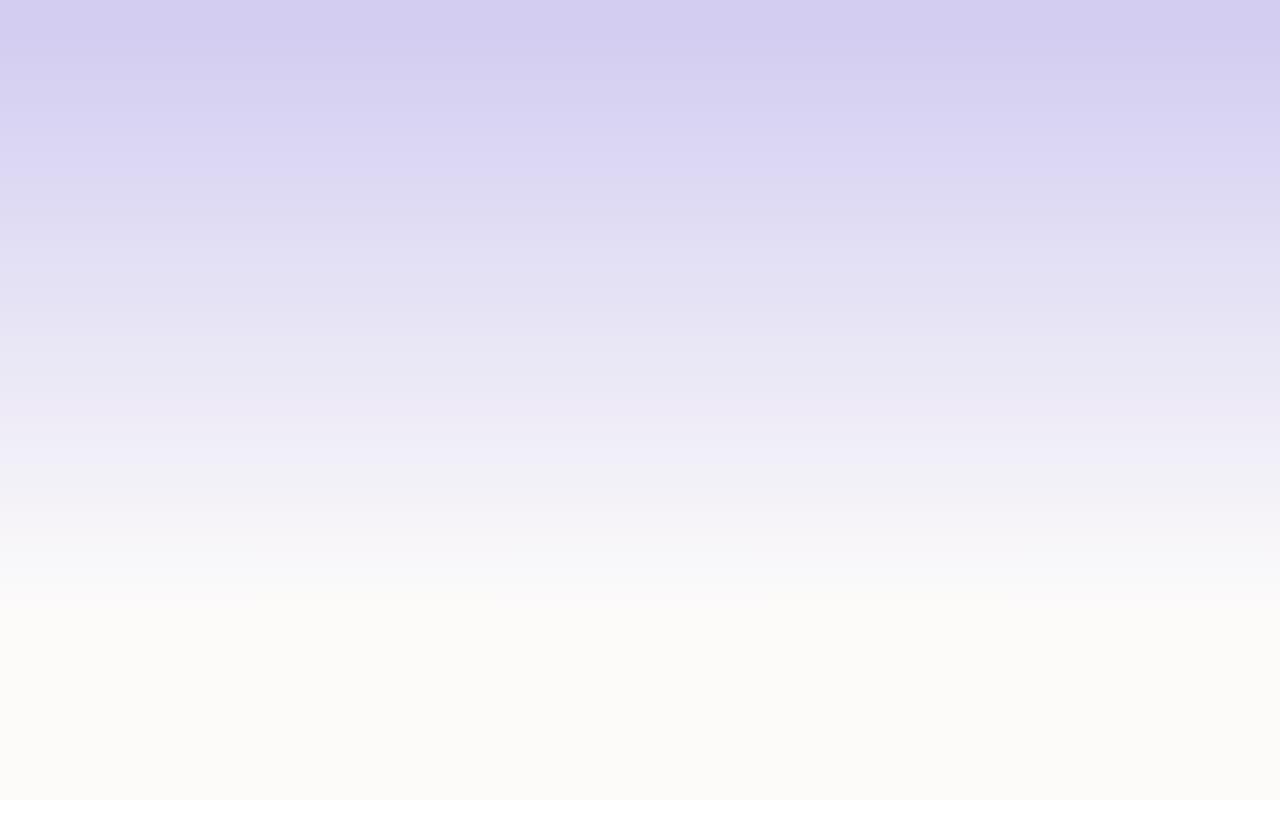
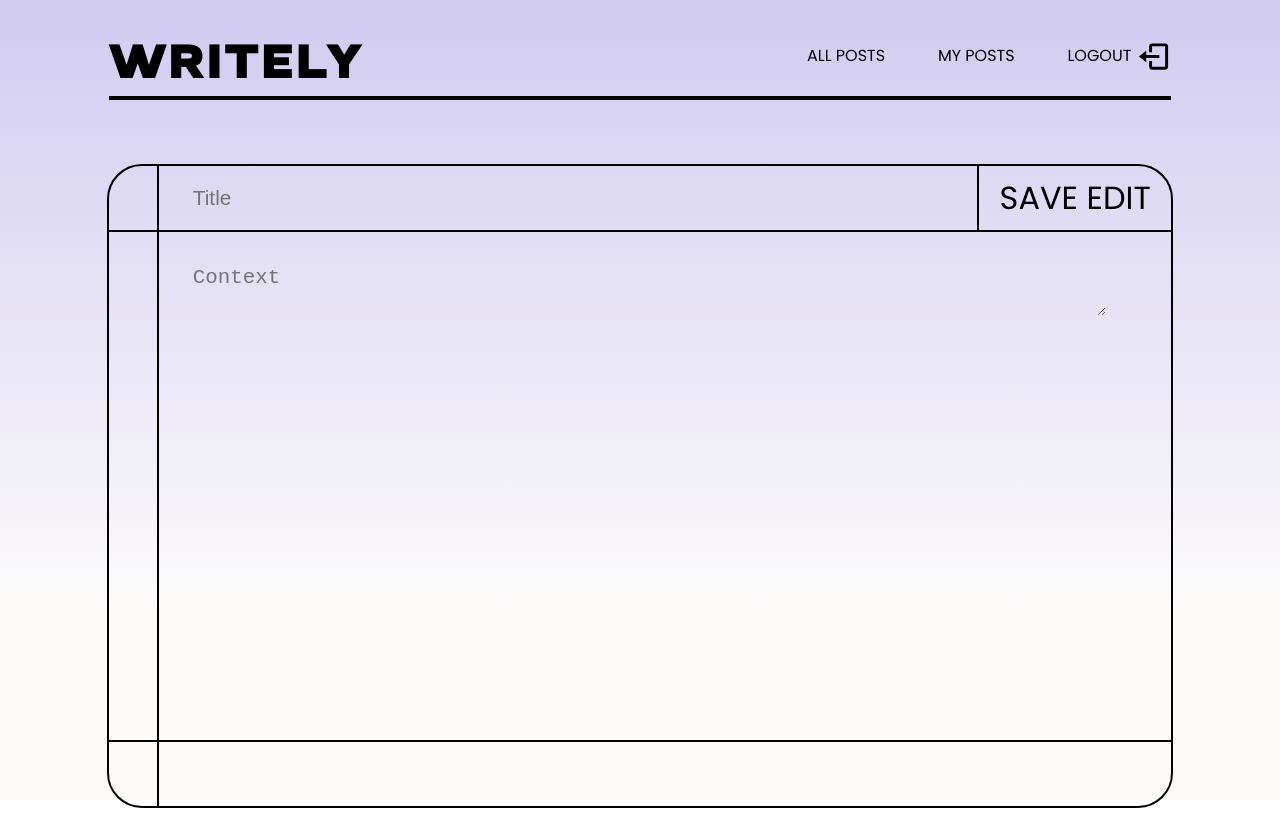
Before and after one commit to Writely-blog/front_end, a React (Vite) app: page /editPost/1 in a window 1280 px wide. Before the commit this address had no page. Before the commit the page ends 800 px from the top, so only its background shows below. Built offline with nearby package versions, Linux system fonts and the light colour scheme; no server answers; sample sign-in values are in the browser's storage.

Commit message:
create and edit posts functionality

```diff
--- a/src/App.jsx
+++ b/src/App.jsx
@@ -5,6 +5,7 @@ import Register from './components/authPages/Register';
 import Login from './components/authPages/Login';
 import AllPosts from './components/allPosts/AllPosts';
 import MyPosts from './components/myPosts/MyPosts';
+import CreateOrEditPost from './components/createOrEditPost/CreateOrEditPost';
 import { isAuthenticated } from '../src/auth';
 
 function App() {
@@ -27,6 +28,22 @@ function App() {
               </ProtectedRoute>
             }
           />
+          <Route
+            path='/createPost'
+            element={
+              <ProtectedRoute>
+                <CreateOrEditPost create={true} />
+              </ProtectedRoute>
+            }
+          />
+          <Route
+            path='/editPost/:id'
+            element={
+              <ProtectedRoute>
+                <CreateOrEditPost create={false} />
+              </ProtectedRoute>
+            }
+          />
         </Routes>
       </BrowserRouter>
     </TheContextProvider>
--- a/src/components/authPages/Register.jsx
+++ b/src/components/authPages/Register.jsx
@@ -58,7 +58,7 @@ const Register = () => {
             <div className='form-inputs'>
               <div>
                 <input
-                  type='username'
+                  type='text'
                   id='username'
                   name='username'
                   placeholder='Username'
--- /dev/null
+++ b/src/components/createOrEditPost/CreateOrEditPost.css
@@ -0,0 +1,42 @@
+.create-edit-onepost-container {
+  height: 40rem;
+  margin-top: 3rem;
+}
+
+.create-edit-title-input {
+  width: 90%;
+  padding: 0 0 0 2rem;
+}
+
+.title-input {
+  border: none;
+  width: 100%;
+  outline: none;
+  height: 3rem;
+  font-size: 1.3rem;
+  background: transparent;
+}
+
+.create-edit-context-input {
+  width: 90%;
+  padding: 2rem;
+  height: 70%;
+}
+
+.context-input {
+  width: 100%;
+  border: none;
+  outline: none;
+  height: 3rem;
+  font-size: 1.3rem;
+  background: transparent;
+  white-space: break-spaces;
+}
+
+.create-edit-user-name {
+  border: none;
+}
+
+.create-edit-onepost-btns {
+  min-width: 12rem;
+}
--- /dev/null
+++ b/src/components/createOrEditPost/CreateOrEditPost.jsx
@@ -0,0 +1,165 @@
+import React, { useState, useEffect } from 'react';
+import { useNavigate, useParams } from 'react-router-dom';
+import { FiEdit } from 'react-icons/fi';
+import { MdDeleteForever } from 'react-icons/md';
+import { FcLike } from 'react-icons/fc';
+import NavBar from '../navBar/NavBar';
+import {
+  fetchGetUserName,
+  fetchCreatePost,
+  fetchOnePost,
+  fetchEditPost,
+} from '../../fetchFunctions';
+import './CreateOrEditPost.css';
+
+const CreateOrEditPost = ({ create }) => {
+  const navigate = useNavigate();
+  const { id: post_id } = useParams();
+
+  const [title, setTitle] = useState('');
+  const [context, setContext] = useState('');
+  const [errorMessage, setErrorMesssage] = useState('');
+  const [userName, setUserName] = useState('');
+
+  const getUserName = async (id) => {
+    await fetchGetUserName(id).then((userName) => setUserName(userName));
+  };
+
+  const getPostData = async (id) => {
+    await fetchOnePost(id).then((res) => {
+      const { title, context } = res?.data?.post[0];
+      setTitle(title);
+      setContext(context);
+    });
+  };
+
+  if (!create) {
+    useEffect(() => {
+      getPostData(post_id);
+    }, [post_id]);
+  }
+
+  const user_id = 2;
+
+  useEffect(() => {
+    getUserName(user_id);
+  }, [user_id]);
+
+  const handleCreatePost = async (title, context) => {
+    try {
+      const res = await fetchCreatePost({ title, context });
+      if (res.data.hasOwnProperty('post')) {
+        navigate('/myPosts');
+      } else {
+        setErrorMesssage(
+          res.response.data.msg ? res.response.data.msg : res.response.data
+        );
+      }
+    } catch (error) {
+      if (error.hasOwnProperty('response')) {
+        setErrorMesssage(
+          error.response.data.msg
+            ? error.response.data.msg
+            : error.response.data
+        );
+      }
+      setErrorMesssage(error.message);
+    }
+  };
+
+  const handleEditPost = async (post_id, title, context) => {
+    try {
+      const input_data = { title, context };
+      const res = await fetchEditPost(post_id, input_data);
+      if (res.data.hasOwnProperty('post')) {
+        navigate('/myPosts');
+      } else {
+        setErrorMesssage(
+          res.response.data.msg ? res.response.data.msg : res.response.data
+        );
+      }
+    } catch (error) {
+      if (error.hasOwnProperty('response')) {
+        setErrorMesssage(
+          error.response.data.msg
+            ? error.response.data.msg
+            : error.response.data
+        );
+      }
+      setErrorMesssage(error.message);
+    }
+  };
+
+  return (
+    <div className='main-container'>
+      <NavBar />
+      <div className='error-container'>
+        {errorMessage && <p>{errorMessage}</p>}
+      </div>
+      <div className='onepost-container create-edit-onepost-container'>
+        <div className='onepost-left-side'>
+          <div className='onepost-left-side-top'></div>
+          <div className='onepost-left-side-bottom'></div>
+        </div>
+        <div className='onepost-right-side'>
+          <div className='onepost-title-bar'>
+            <div className='onepost-title create-edit-title-input'>
+              <input
+                className='title-input'
+                type='text'
+                id='title'
+                maxLength={70}
+                name='title'
+                placeholder='Title'
+                onChange={(event) => setTitle(event.target.value)}
+                defaultValue={title ? title : null}
+                required
+              />
+            </div>
+            <div className='onepost-btns '>
+              {create ? (
+                <>
+                  <div className='onepost-left-btn create-edit-onepost-btns'>
+                    <p onClick={() => handleCreatePost(title, context)}>
+                      CREATE
+                    </p>
+                  </div>
+                </>
+              ) : (
+                <>
+                  <div className='onepost-right-btn create-edit-onepost-btns'>
+                    <p onClick={() => handleEditPost(post_id, title, context)}>
+                      SAVE EDIT
+                    </p>
+                  </div>
+                </>
+              )}
+            </div>
+          </div>
+          <div className='onepost-contex create-edit-context-input'>
+            <textarea
+              className='context-input'
+              type='text'
+              maxLength={2000}
+              id='context'
+              name='context'
+              placeholder='Context'
+              onChange={(event) => setContext(event.target.value)}
+              defaultValue={context ? context : null}
+              required
+            />
+          </div>
+          <div className='onepost-footer'>
+            <div className='onepost-footer-left'>
+              <div className='onepost-username create-edit-user-name'>
+                <p>{userName}</p>
+              </div>
+            </div>
+          </div>
+        </div>
+      </div>
+    </div>
+  );
+};
+
+export default CreateOrEditPost;
--- a/src/components/myPosts/MyPosts.jsx
+++ b/src/components/myPosts/MyPosts.jsx
@@ -5,8 +5,10 @@ import './MyPosts.css';
 import { GrAdd } from 'react-icons/gr';
 import ScrollablePosts from '../scrollablePosts/ScrollablePosts';
 import { fetchMyPosts } from '../../fetchFunctions';
+import { useNavigate } from 'react-router-dom';
 
 const MyPosts = () => {
+  const navigate = useNavigate();
   const [data, setData] = useState([]);
   const [errorMessage, setErrorMesssage] = useState('');
 
@@ -44,7 +46,7 @@ const MyPosts = () => {
           <p>MY POSTS</p>
         </div>
         <div className='my-posts-btn'>
-          <GrAdd size={40} />
+          <GrAdd size={40} onClick={() => navigate('/createPost')} />
         </div>
       </div>
       <ScrollablePosts data={data} isEditVersion={true} />
--- a/src/fetchFunctions.js
+++ b/src/fetchFunctions.js
@@ -1,4 +1,6 @@
 import { authFetch } from './auth';
+
+// POST
 
 export const fetchLogin = async (input_data) => {
   return await authFetch('/auth/login', {
@@ -16,6 +18,16 @@ export const fetchRegister = async (input_data) => {
   });
 };
 
+export const fetchCreatePost = async (input_data) => {
+  return await authFetch('/posts', {
+    data: JSON.stringify(input_data),
+    method: 'POST',
+    headers: { 'Content-Type': 'application/json' },
+  });
+};
+
+// GET
+
 export const fetchAllPosts = async () => {
   return await authFetch('/posts', {
     method: 'GET',
@@ -28,6 +40,12 @@ export const fetchMyPosts = async () => {
   });
 };
 
+export const fetchOnePost = async (id) => {
+  return await authFetch(`/posts/${id}`, {
+    method: 'GET',
+  });
+};
+
 export const fetchGetUserName = async (id) => {
   const result = await authFetch(`/auth/user/${id}`, {
     method: 'GET',
@@ -35,3 +53,13 @@ export const fetchGetUserName = async (id) => {
 
   return result?.data?.user_name;
 };
+
+//PUT
+
+export const fetchEditPost = async (post_id, input_data) => {
+  return await authFetch(`/posts/${post_id}`, {
+    data: JSON.stringify(input_data),
+    method: 'PUT',
+    headers: { 'Content-Type': 'application/json' },
+  });
+};
```
